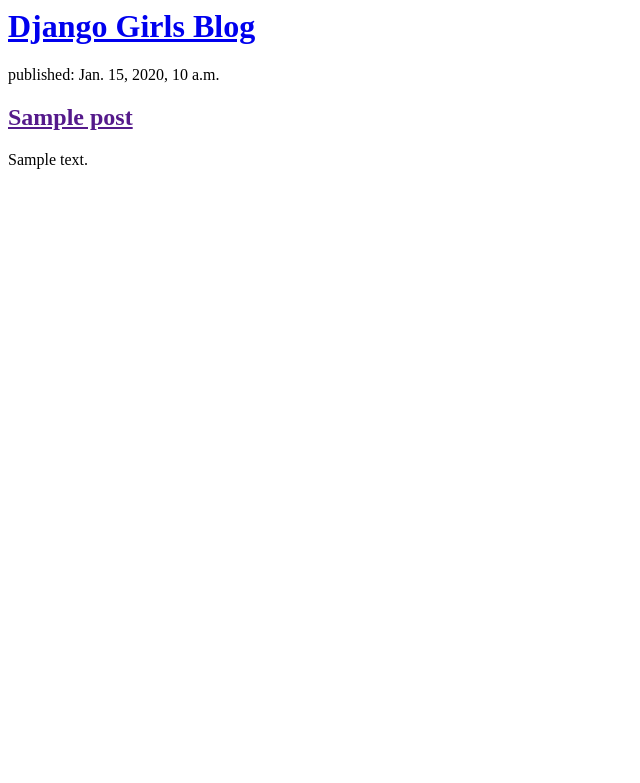
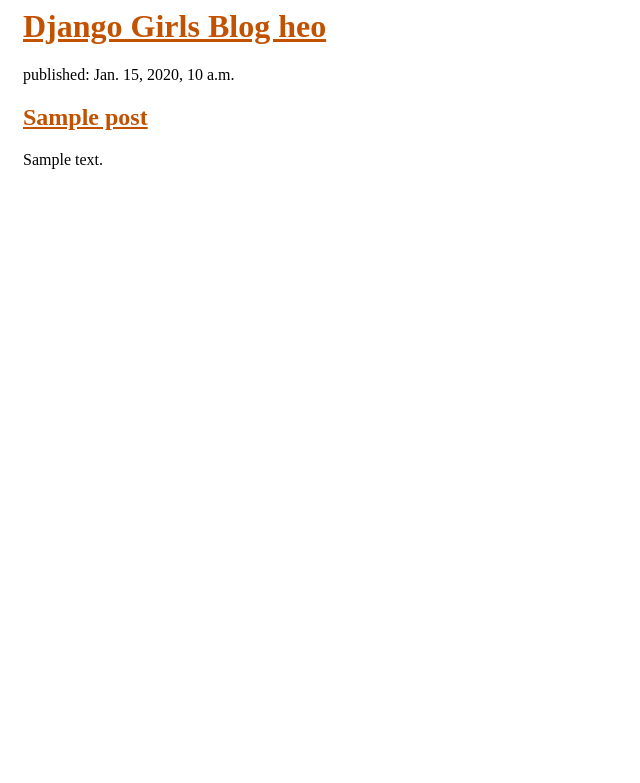
Before and after one commit to StockwellTom/django-blog, a Django app: page / in a window 1280 px wide. Shown: the top 783 px of the page, without its empty margins (0-640 px from the left). Run offline with Django 3.2, Linux system fonts and the light colour scheme; tables that the repository leaves empty hold one stand-in row (values such as "Sample post").

Commit message:
submitting bugs

```diff
--- a/blog/static/css/blog.css
+++ b/blog/static/css/blog.css
@@ -0,0 +1,12 @@
+h1 a, h2 a {
+    color: #FF8833;
+}
+
+body {
+    padding-left: 15px;
+}
+
+h1 a, h2 a {
+    color: #C25100;
+    font-family: 'Lobster';
+}
--- a/blog/templates/blog/post_list.html
+++ b/blog/templates/blog/post_list.html
@@ -2,10 +2,11 @@
 <html>
     <head>
         <title>Django Girls blog</title>
+        <link rel="stylesheet" href="{% static 'css/blog.css' %}">
     </head>
     <body>
         <div>
-        <h1><a href="/">Django Girls Blog</a></h1>
+            <h1><a href="/">Django Girls Blog heo</a></h1>
         </div>
 
         {% for post in posts %}
```
Lines whose indentation alone changed are shown as unchanged.
